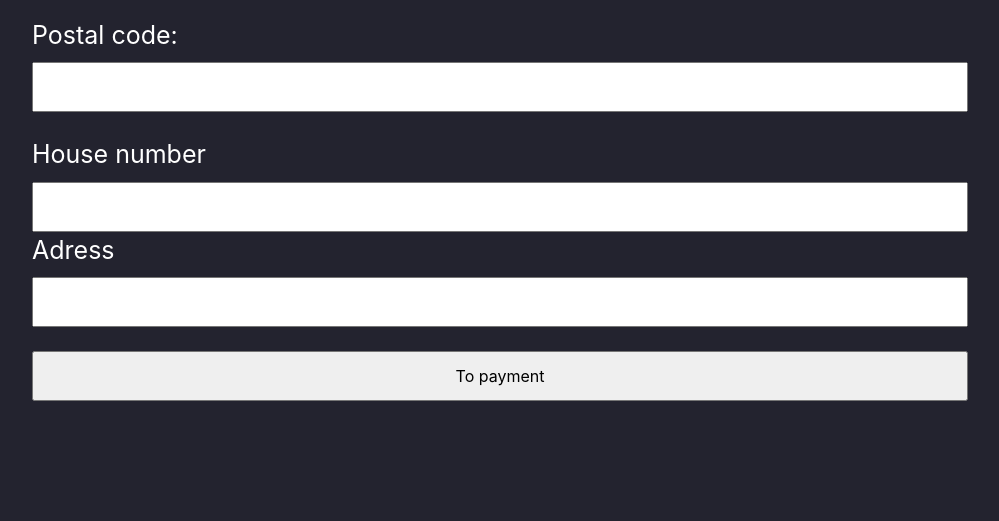
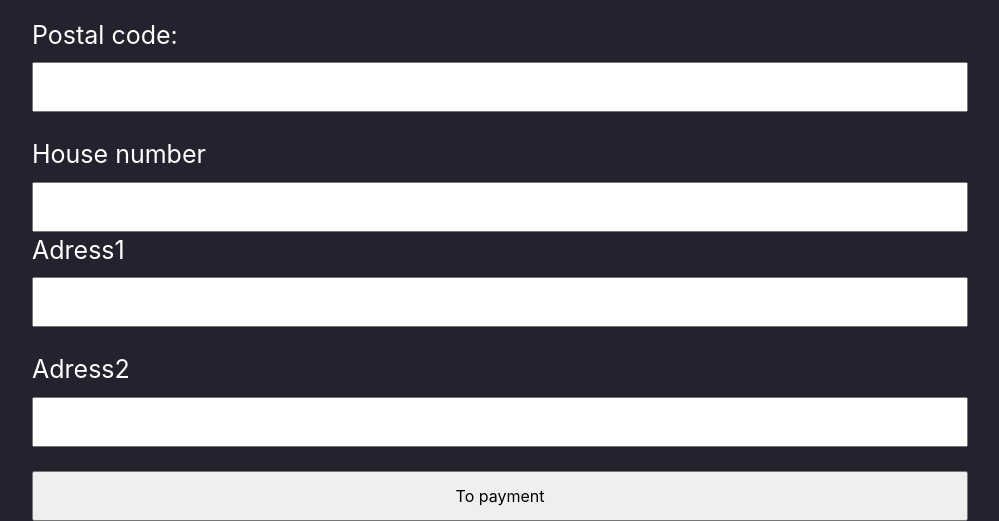
Before and after one commit to OvQuin6y/NerdyGadgets, a PHP site: page /NerdyGadgets/checkout.php in a window 1280 px wide. Shown: the part 736-1257 px from the top of the page, without its empty margins (32-1031 px from the left). Before the commit the page ends 1137 px from the top, so only its background shows below. Run offline with PHP 8.4, Linux system fonts and the light colour scheme; data that the repository does not hold is empty; some libraries are stand-ins or nearby versions; some web fonts are replaced.

Commit message:
Ophalen van gegevens die worden meegegeven bij de klantgegevens.

```diff
--- a/checkout.php
+++ b/checkout.php
@@ -97,8 +97,11 @@ if(!isset($_SESSION['totaalprijs'])) {
     <input type="text" id="pcode" name="pcode"><br><br>
     <label style="font-size: 25px;" for="hnumber">House number</label>
     <input type="number" id="hnumber" name="hnumber">
-    <label style="font-size:25px;" for="address">Adress</label>
-    <input type="text" id="address" name="address"><br><br>
+    <label style="font-size:25px;" for="deliveryaddressline1">Adress1</label>
+    <input type="text" id="address1" name="address1"><br><br>
+    <label style="font-size: 25px;" for="deliveryadressline2">Adress2</label>
+    <input type="text" id="address" name="address2"><br><br>
+
     <input type="submit" value="To payment">
 </form>
 </body>
--- a/view.php
+++ b/view.php
@@ -9,8 +9,6 @@ $StockItemImage = getStockItemImage($_GET['id'], $databaseConnection);
 <div id="CenteredContent">
     <?php
     if ($StockItem != null) {
-        ?>
-        <?php
         if (isset($StockItem['Video'])) {
             ?>
             <div id="VideoFrame">
```
